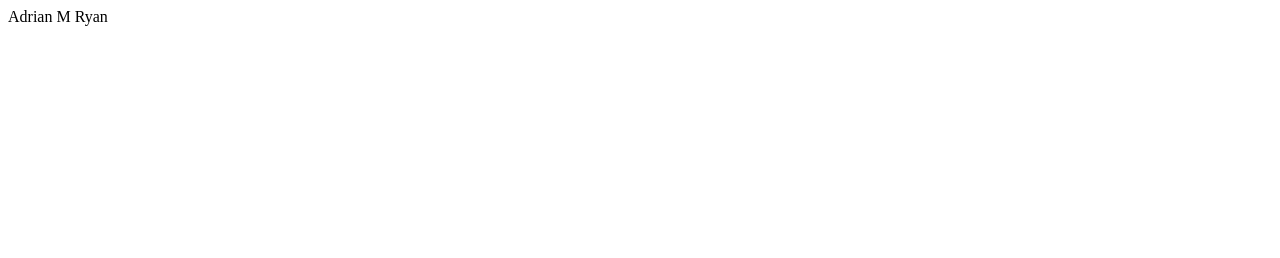
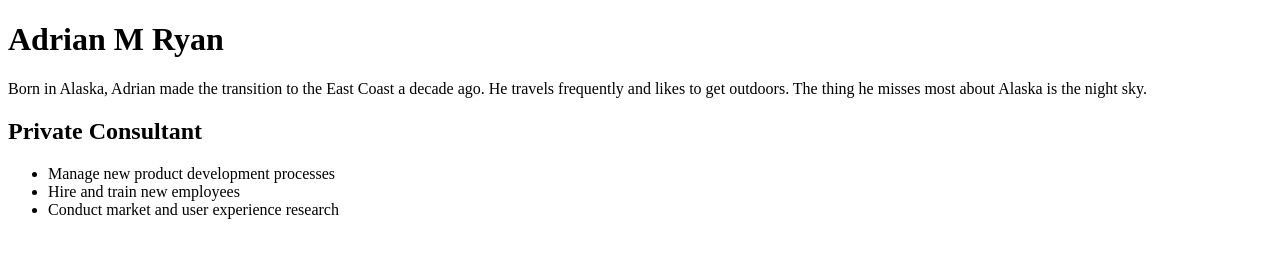
Before and after one commit to AdrianSkilledup/AdrianSkilledup.github.io, a plain HTML site: page index.html in a window 1280 px wide. Drawn offline with Linux system fonts and the light colour scheme.

Commit message:
start building portfolio website

```diff
--- a/index.html
+++ b/index.html
@@ -5,6 +5,13 @@
   <title>Adrian M Ryan</title>
   </head>
   <body>
-  Adrian M Ryan
+  <h1>Adrian M Ryan</h1>
+  <p>Born in Alaska, Adrian made the transition to the East Coast a decade ago. He travels frequently and likes to get outdoors. The thing he misses most about Alaska is the night sky.</p>
+  <h2>Private Consultant</h2>
+  <ul>
+    <li>Manage new product development processes</li>
+    <li>Hire and train new employees</li>
+    <li>Conduct market and user experience research</li>
+  </ul>
   </body>
 </html>
```
